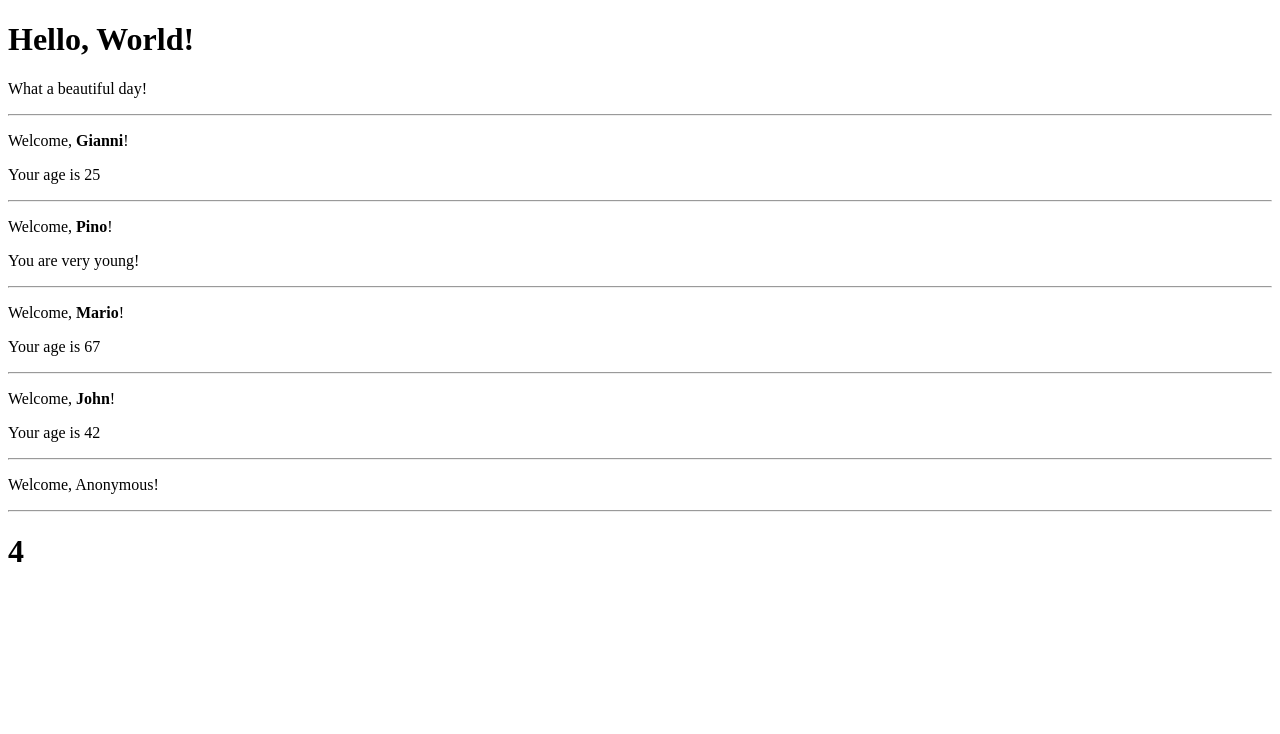
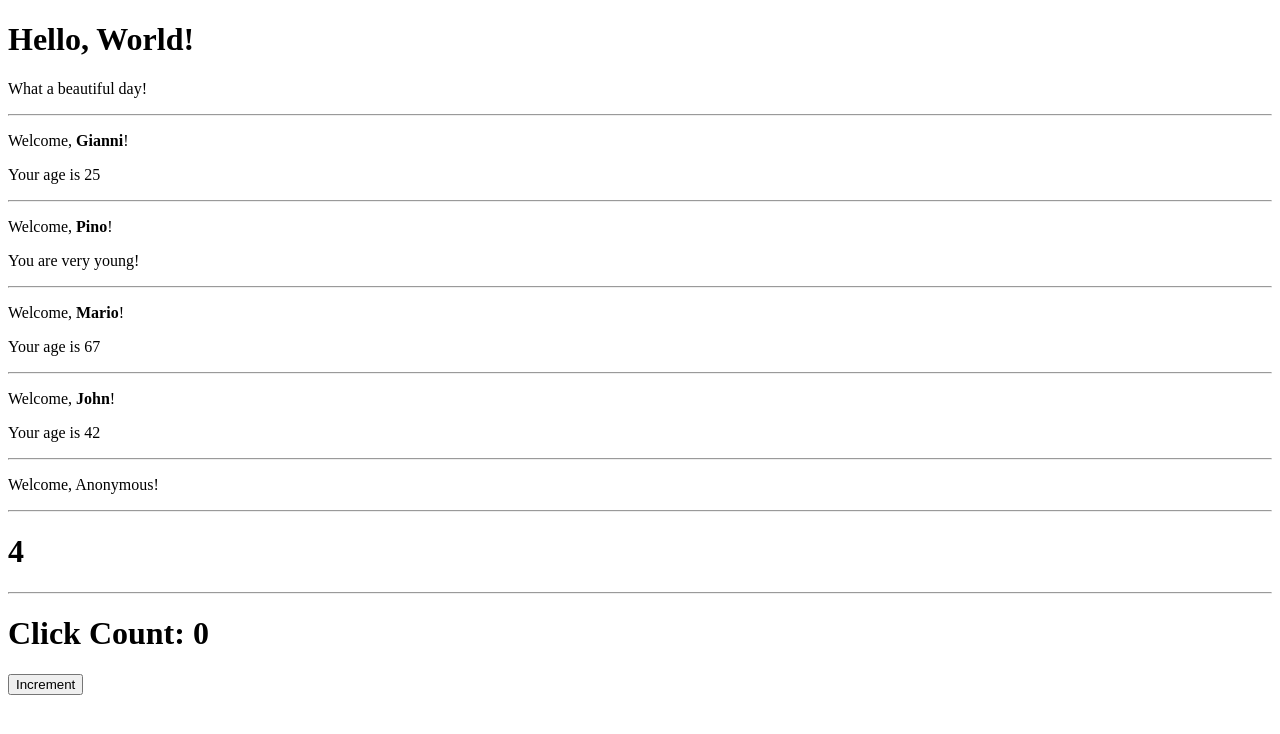
Before and after one commit to AndreaPossidente/develhope-react-exercises, a React (Create React App) app: page / in a window 1280 px wide. Shown: the top 734 px of the page. Built offline with nearby package versions, Linux system fonts and the light colour scheme.

Commit message:
done exercise 24

```diff
--- a/src/App.js
+++ b/src/App.js
@@ -1,4 +1,5 @@
 import React, { Component } from "react";
+import ClickCounter from "./ClickCounter";
 import Counter from "./Counter";
 import Hello from "./Hello";
 import Welcome from "./Welcome";
@@ -20,6 +21,8 @@ export default class App extends Component {
         <Welcome />
         <hr />
         <Counter initialValue={0} increment={2} interval={2000} />
+        <hr />
+        <ClickCounter />
       </div>
     );
   }
--- /dev/null
+++ b/src/ClickCounter.js
@@ -0,0 +1,20 @@
+import React, { Component } from "react";
+
+export default class ClickCounter extends Component {
+  state = { counter: 0 };
+
+  handleIncrement = () => {
+    this.setState((prevState) => ({
+      counter: prevState.counter + 1,
+    }));
+  };
+
+  render() {
+    return (
+      <div>
+        <h1>Click Count: {this.state.counter}</h1>
+        <button onClick={this.handleIncrement}>Increment</button>
+      </div>
+    );
+  }
+}
```
